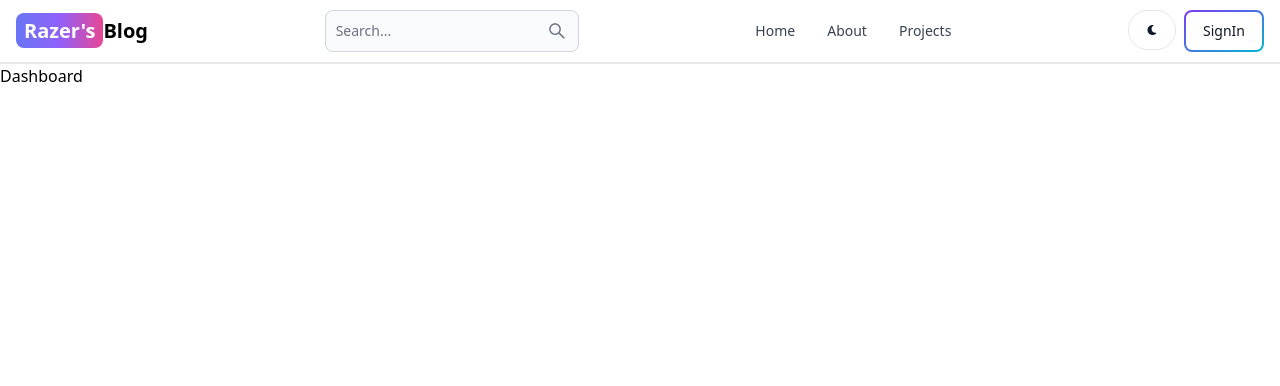
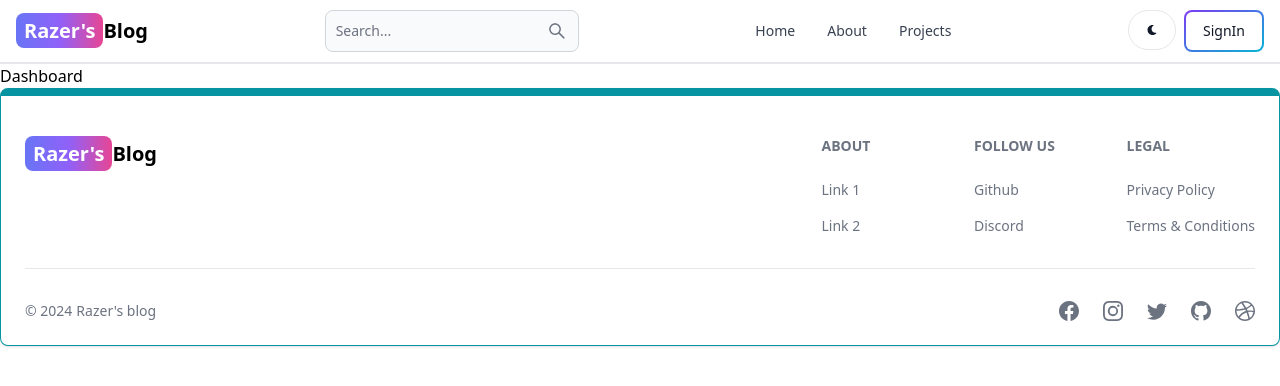
Before and after one commit to rajshriyanhu/Mern-Blog, a React (Vite) app in the folder client/: page /dashboard in a window 1280 px wide. Shown: the top 386 px of the page. Built offline with nearby package versions, Linux system fonts and the light colour scheme.

Commit message:
create footer component

```diff
--- a/client/src/App.jsx
+++ b/client/src/App.jsx
@@ -6,6 +6,7 @@
 import Projects from './pages/Projects'
 import Dashboard from './pages/Dashboard'
 import Header from './components/Header';
+import FooterComponent from './components/Footer';
 
 function App() {
   return (
@@ -19,6 +20,7 @@
       <Route path="/projects" element={<Projects />} />
       <Route path="/dashboard" element={<Dashboard />} />
     </Routes>
+    <FooterComponent />
 
     </BrowserRouter>
   )
--- /dev/null
+++ b/client/src/components/Footer.jsx
@@ -0,0 +1,75 @@
+import { Footer } from "flowbite-react";
+import React from "react";
+import { Link } from "react-router-dom";
+import {BsFacebook, BsInstagram, BsTwitter, BsGithub, BsDribbble} from 'react-icons/bs'
+
+const FooterComponent = () => {
+  return (
+    <Footer container className="border border-t-8 border-teal-500">
+      <div className="w-full max-w-7xl mx-auto">
+        <div className="grid w-full justify-between sm:flex md:grid-cols-1">
+          <div className="mt-5">
+            <Link
+              tp="/"
+              className="self-center whitespace-nowrap text-lg sm:text-xl font-semibold dark:text-white"
+            >
+              <span className="px-2 py-1 bg-gradient-to-r from-indigo-500 via-purple-500 to-pink-500 rounded-lg text-white">
+                Razer's
+              </span>
+              Blog
+            </Link>
+          </div>
+
+          <div className="grid grid-cols-2 gap-8 mt-4 sm:grid-cols-3 sm:gap-6">
+            <div>
+              <Footer.Title title="About" />
+              <Footer.LinkGroup col>
+                <Footer.Link href="" target="_blank" rel="noopener noreferrer">
+                  Link 1
+                </Footer.Link>
+                <Footer.Link href="" target="_blank" rel="noopener noreferrer">
+                  Link 2
+                </Footer.Link>
+              </Footer.LinkGroup>
+            </div>
+            <div>
+              <Footer.Title title="Follow us" />
+              <Footer.LinkGroup col>
+                <Footer.Link href="" target="_blank" rel="noopener noreferrer">
+                  Github
+                </Footer.Link>
+                <Footer.Link href="" target="_blank" rel="noopener noreferrer">
+                  Discord
+                </Footer.Link>
+              </Footer.LinkGroup>
+            </div>
+            <div>
+              <Footer.Title title="Legal" />
+              <Footer.LinkGroup col>
+                <Footer.Link href="" target="_blank" rel="noopener noreferrer">
+                  Privacy Policy
+                </Footer.Link>
+                <Footer.Link href="" target="_blank" rel="noopener noreferrer">
+                  Terms & Conditions
+                </Footer.Link>
+              </Footer.LinkGroup>
+            </div>
+          </div>
+        </div>
+        <Footer.Divider />
+        <div className="w-full sm:flex sm:items-center sm:justify-between">
+            <Footer.Copyright href="#" by="Razer's blog" year={new Date().getFullYear()} />
+            <div className="flex gap-6 sm:mt-0 mt-4 sm:justify-center">
+                <Footer.Icon href='#' icon={BsFacebook} />
+                <Footer.Icon href='#' icon={BsInstagram} />
+                <Footer.Icon href='#' icon={BsTwitter} />
+                <Footer.Icon href='#' icon={BsGithub} />
+                <Footer.Icon href='#' icon={BsDribbble} />
+            </div>
+        </div>
+      </div>
+    </Footer>
+  );
+};
+
+export default FooterComponent;
```
